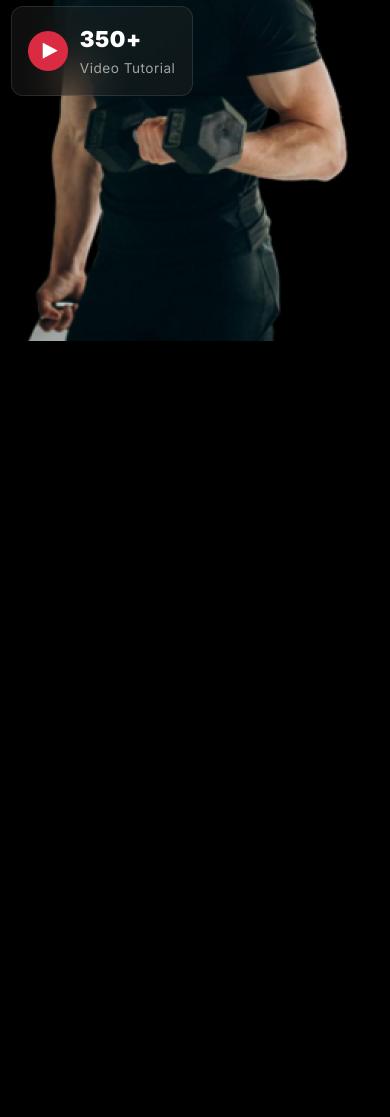
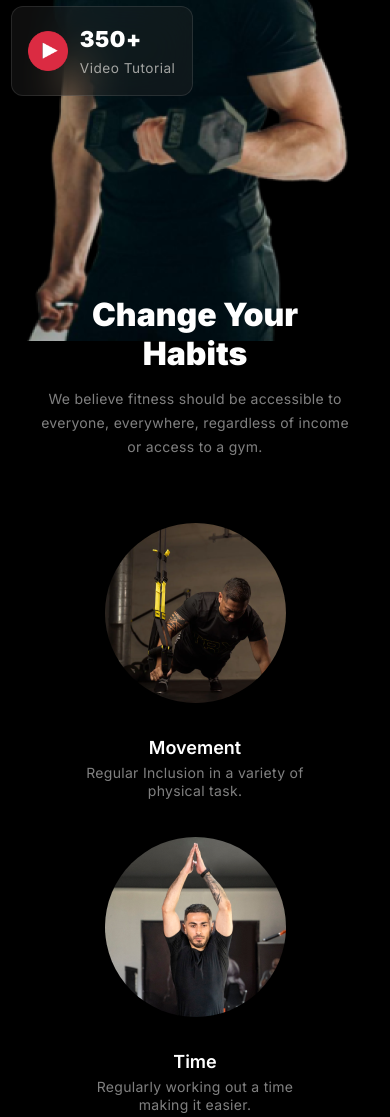
Before and after one commit to shrabonkundu1/Assignment-2, a plain HTML site: page index.html in a window 390 px wide. Shown: the part 846-1963 px from the top of the page. Before the commit the page ends 1187 px from the top, so only its background shows below. Drawn offline with Linux system fonts and the light colour scheme; a web font is replaced by a local one.

Commit message:
Habit change section Mobile responsive done

```diff
--- a/index.html
+++ b/index.html
@@ -68,7 +68,7 @@
     </header>
     <!-- main start here -->
      <main>
-        <!-- <section class="habit-change-section">
+        <section class="habit-change-section">
             <div class="change-habit-description">
                 <h1>Change Your Habits</h1>
                 <p>We believe fitness should be accessible to everyone, everywhere, regardless of income or access to a gym.</p>
@@ -95,7 +95,7 @@
                     <p>Weight loss can be important for the future.</p>
                 </div>
             </div>
-        </section> -->
+        </section>
         <!-- habit change section start here -->
         <!-- Running section start here -->
         <!-- <section class="running-section">
--- a/styles/responsive.css
+++ b/styles/responsive.css
@@ -79,6 +79,39 @@
    .box-3 p{
     font-size: 0.7rem;
    }
-}
+
 
  /* description section  end here*/
+
+ /* habit-change-section start here*/
+    .habit-change-section {
+    position: relative;
+    top: 287px;
+    }
+
+    .change-habit-description {
+        width: 100%;
+    }
+
+    .change-habit-description h1 {
+        font-size: 2rem;
+    }
+
+    .change-habit-description p{
+        margin-bottom: 0;
+    }
+ /* habit-change-section end here*/
+
+ /* habit-change-images start here */
+
+    .habit-change-images {
+    grid-template-columns: repeat(1, 1fr);
+    margin: 2rem auto;
+    }
+
+    .image-1 {
+        margin-bottom: 40px;
+    }
+
+     /* habit-change-images end here */
+}
```
